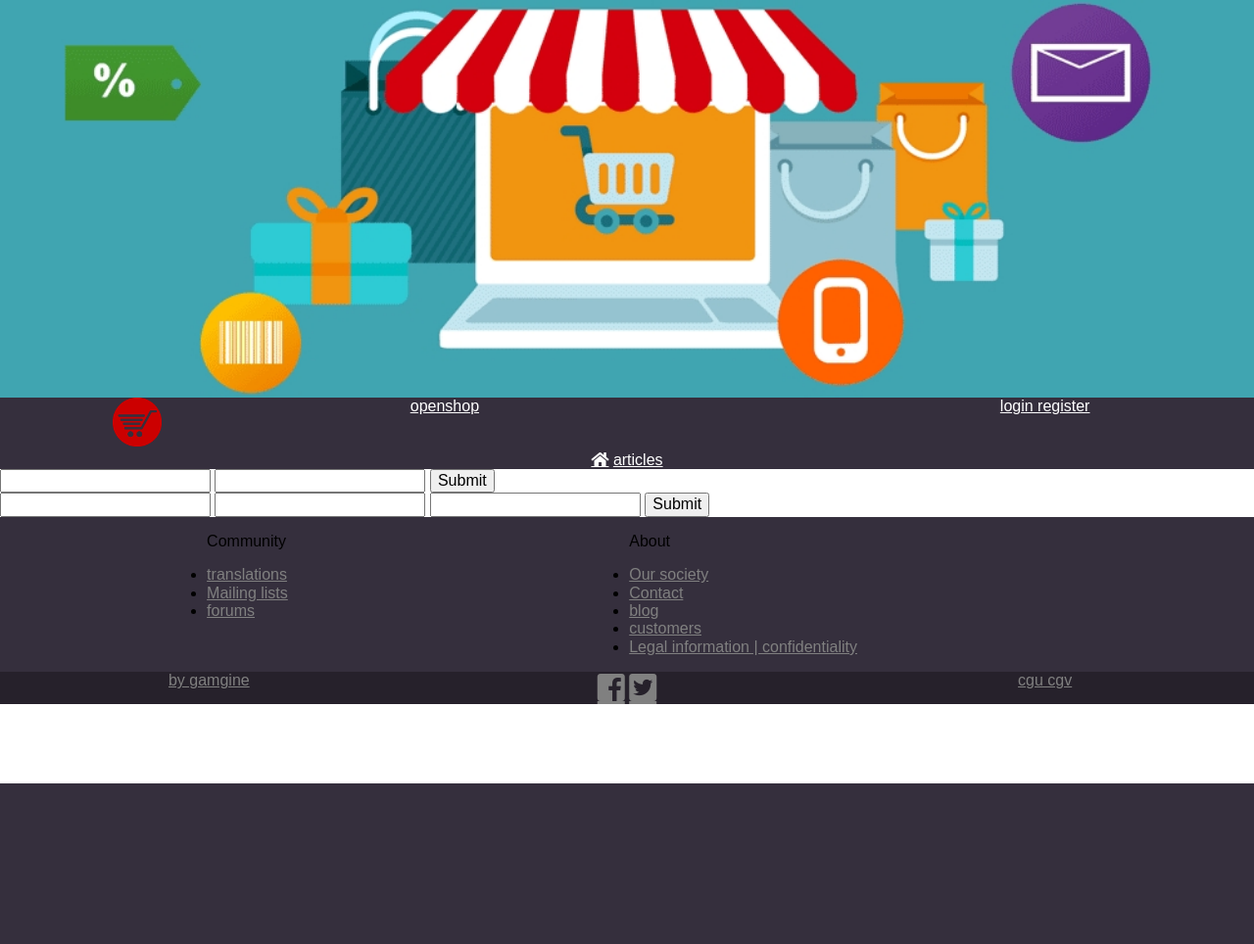
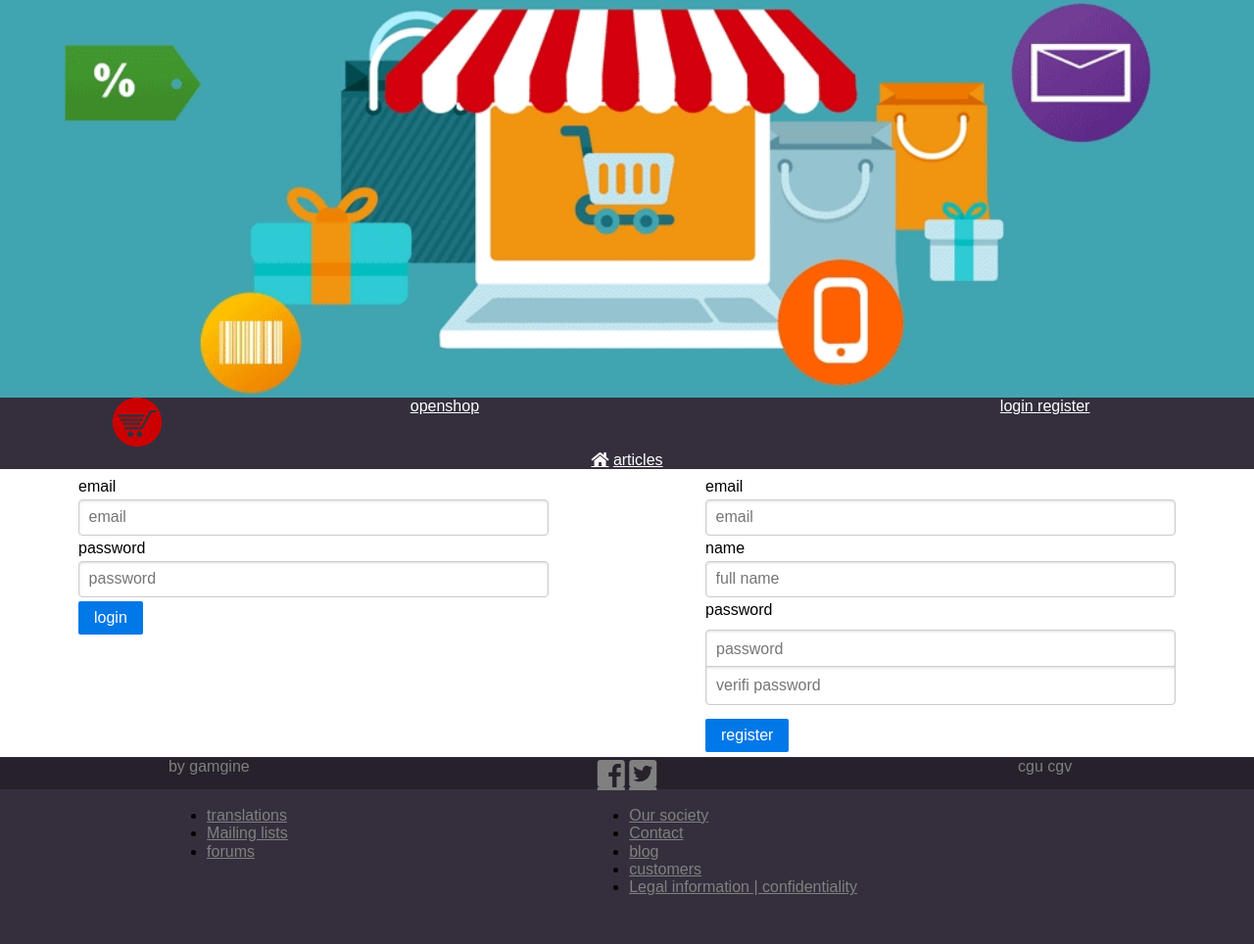
Before and after one commit to gamegine/tp-openshop, a PHP site: page /session.php in a window 1280 px wide. Shown: the whole page at 98% size. Before the commit the page ends 800 px from the top, so only its background shows below. Run offline with PHP 8.4, Linux system fonts and the light colour scheme; some libraries are stand-ins or nearby versions.

Commit message:
session view

```diff
--- a/asset/style.css
+++ b/asset/style.css
@@ -12,13 +12,14 @@ nav ul li{vertical-align:middle;}
 nav ul li a{color:white;}
 nav #logo{width:50px;}
 
-main section{margin:auto;}
+main section,main>form{margin: 5px auto;}
 
 main>section>h2,
 article>h2,article>h1
 {text-align:center;}
 #why>ul{text-align:center;padding:0;}
 #why>ul li{margin:0 25px;}
+#why>ul li span{margin-left:.25em;}
 
 #articles article
 {
@@ -42,5 +43,7 @@ footer{text-align:center;background-color:#352F3D;}
 footer div{text-align:initial;}
 footer ul{padding:0;}
 footer a{color:gray;}
-footer>a,footer>ul{position:sticky;bottom:-1px;margin:0;background-color:#26212b;}
+footer>a,footer>ul{position:sticky;bottom:-1px;margin:0;background-color:#26212b;text-decoration: none;}
+
+@media screen and (max-width: 540px){#why>ul li{margin:0 1px;}}
 /* by gamgine */
--- a/view/article.php
+++ b/view/article.php
@@ -14,7 +14,6 @@
 					<div>
 						<p><a>vendeur</a> <a>note</a></p>
 						<p><a><?=$article['prix']?> $</a> <a>livraison</a></p>
-						ect ..
 					</div>
 					<p>
 					<?=$article['sdesc']?>
--- a/view/footer.html
+++ b/view/footer.html
@@ -19,7 +19,7 @@
 					</ul>
 				</div>
 			</section>
-			<a class="pure-u-1-3" href="gamgine.com">by gamgine</a>
+			<a class="pure-u-1-3" href="//gamgine.com">by gamgine</a>
 			<ul class="pure-u-1-3">
 				<li class="ib"><a href="" class="fab fa-facebook-square fa-2x"></a></li>
 				<li class="ib"><a href="" class="fab fa-twitter-square fa-2x"></a></li>
--- a/view/session.php
+++ b/view/session.php
@@ -4,17 +4,25 @@
 <?php include('asset/head.php'); ?>
 	<body>
 <?php include('header.php'); ?>
-		<main>
-			<form action="">
-				<input type="text" name="name">
-				<input type="text" name="mdp">
-				<input type="submit" value="Submit">
+		<main action="/session.php?a=l" class="pure-g">
+			<form action="" class="pure-u-9-24 pure-form pure-form-stacked">
+				<label for="email">email</label>
+				<input type="text" name="name" required autocomplete="on" placeholder="email" class="pure-input-1">
+				<label for="email">password</label>
+				<input type="text" name="mdp" required placeholder="password" class="pure-input-1">
+				<input type="submit" value="login" class="pure-button pure-button-primary">
 			</form>
-			<form action="">
-				<input type="text" name="name">
-				<input type="text" name="mdp">
-				<input type="text" name="mdpc">
-				<input type="submit" value="Submit">
+			<form action="/session.php?a=r" class="pure-u-9-24 pure-form pure-form-stacked">
+				<label for="email">email</label>
+				<input type="email" name="mail" required placeholder="email" class="pure-input-1">
+				<label for="email">name</label>
+				<input type="text" name="name" required placeholder="full name" class="pure-input-1">
+				<label for="email">password</label>
+				<fieldset class="pure-group">
+					<input type="text" name="mdp"  required placeholder="password" class="pure-input-1">
+					<input type="text" name="mdpc" required placeholder="verifi password" class="pure-input-1">
+				</fieldset>
+				<input type="submit" value="register" class="pure-button pure-button-primary">
 			</form>
 		</main>
 <?php include('footer.html'); ?>
```
Also changed, not shown: cmd.sql (+5 -3 lines), view/index.php (+4 -4 lines).
